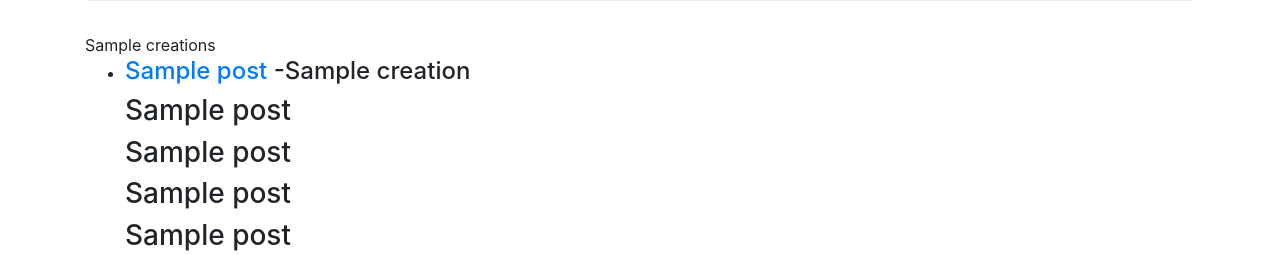
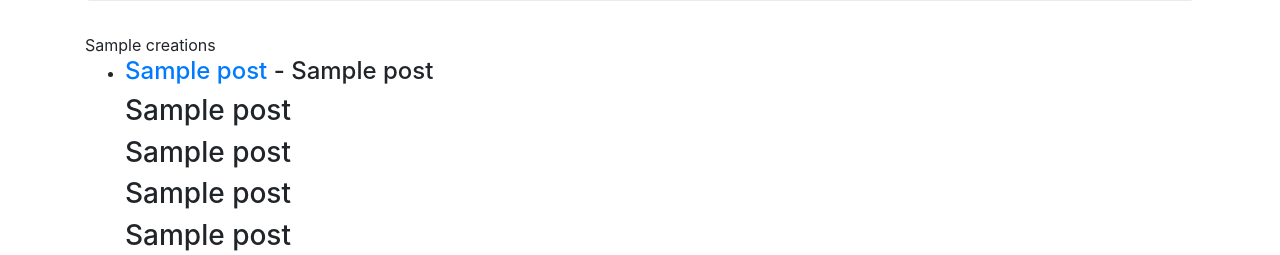
Before and after one commit to trainingmb/inadis, a Python web app: template app/v1/templates/user/list_posts.html in a window 1280 px wide. Shown: the part 258-513 px from the top of the page. Run offline with Jinja, Linux system fonts and the light colour scheme; the template is opened without the code that fills it: most values are stand-ins (such as "Sample title", 1, 10 or a date in 2020).

Commit message:
List Posts

```diff
--- a/app/v1/templates/user/list_posts.html
+++ b/app/v1/templates/user/list_posts.html
@@ -14,7 +14,19 @@ List Posts
 
 	{% for post in posts %}
 	<li>
-		<h4><a href="{{url_for('app_views.rud_post', creator_id=creations[post[1]].creator_id, creation_id=post[1], post_id=post[0]) }}"> {{post[2]}} </a>-{{creations[post[0]].name}}</h4>
+		<h4>
+		    {% if post[1] in creations.keys() %}
+		    <a href="{{url_for('app_views.rud_post', creator_id='', creation_id=post[1], post_id=post[0]) }}">
+		        {{post[2]}}
+		    </a>
+		    - {{post[1]}}
+		    {% else %}
+		    <a href="#">
+		        {{post[2]}}
+		    </a>
+		    - {{post[1]}}
+		    {% endif %}
+		  </h4>
 		<h3>
 			{{post[3]}}
 		</h3>
--- a/app/v1/views/posts.py
+++ b/app/v1/views/posts.py
@@ -16,7 +16,7 @@ def all_posts():
     Returns a list of all posts
     """
     all_creations = {}
-    for i in storage.all(Creator).values():
+    for i in storage.all(Creation).values():
         all_creations[i.id] = i
     all_posts = storage.all_select(Post,
                 [Post.id, Post.creation_id, Post.title, Post.comment, Post.reference, Post.posted_at, Post.fetched_at]).values()
```
